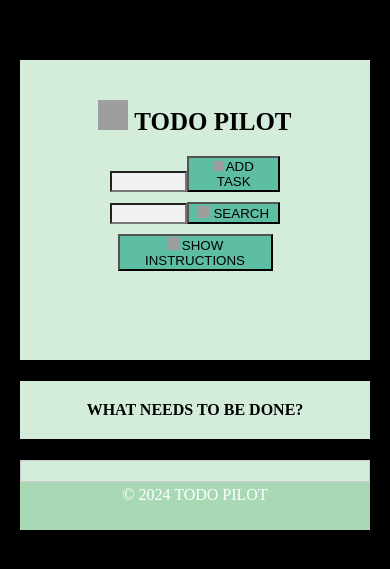
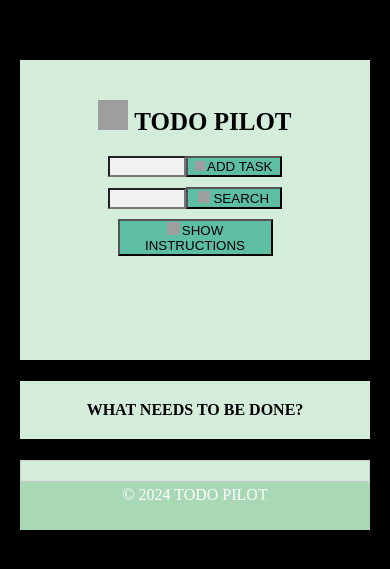
Before and after one commit to dondadharmik/TODO-PILOT, a React (Create React App) app: page / in a window 390 px wide. Shown: the part 127-696 px from the top of the page. Built offline with nearby package versions, Linux system fonts and the light colour scheme; grey boxes are pictures that could not be loaded.

Commit message:
Update TodoMain.module.css
Update TodoMain.module.css

```diff
--- a/src/component/TodoMain.module.css
+++ b/src/component/TodoMain.module.css
@@ -138,7 +138,7 @@ button {
     width: 328px;
   }
   button {
-    width: 30%;
+    width: 31%;
 
   }
   .showWarning button{
```
